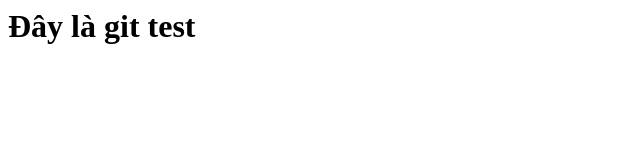
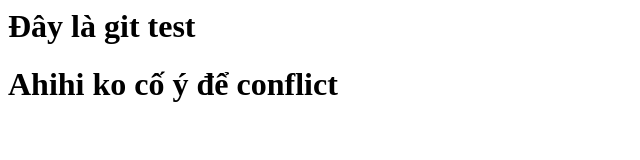
Before and after one commit to huuhuy1312/git_test, a plain HTML site: page index.html in a window 1280 px wide. Shown: the whole page, without its empty margins (0-640 px from the left). Drawn offline with Linux system fonts and the light colour scheme.

Commit message:
Sửa file để tạo conflict

```diff
--- a/index.html
+++ b/index.html
@@ -1 +1,2 @@
 <h1>Đây là git test</h1>
+<h1>Ahihi ko cố ý để conflict</h1>
```
